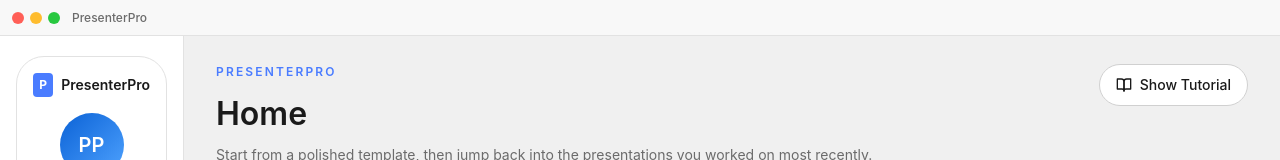
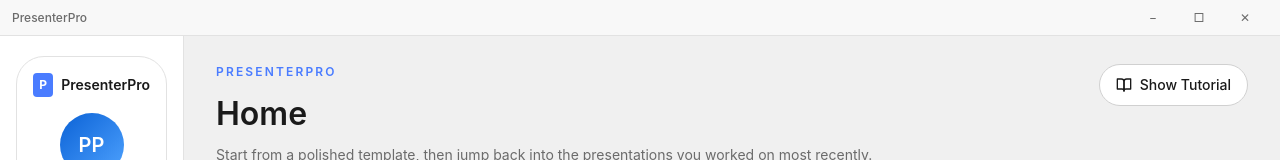
Before and after one commit to egsmitty/propres-v2, a React (Vite) app in the folder presenter-pro/: page / in a window 1280 px wide. Shown: the top 160 px of the page. Built offline with nearby package versions, Linux system fonts and the light colour scheme.

Commit message:
feat: platform-aware title bar window controls
Detects macOS vs Windows via process.platform (exposed through
contextBridge). macOS keeps traffic lights on the left; Windows
renders − □ × buttons on the right with native sizing and red
close hover.

```diff
--- a/presenter-pro/electron/preload/index.js
+++ b/presenter-pro/electron/preload/index.js
@@ -57,6 +57,7 @@ contextBridge.exposeInMainWorld('electronAPI', {
   windowMaximize: () => ipcRenderer.invoke('window:maximize'),
 
   // System
+  platform: process.platform,
   getSettings: () => ipcRenderer.invoke('settings:getAll'),
   setSetting: (key, value) => ipcRenderer.invoke('settings:set', key, value),
   getProfile: () => ipcRenderer.invoke('system:getProfile'),
--- a/presenter-pro/src/components/layout/TitleBar.jsx
+++ b/presenter-pro/src/components/layout/TitleBar.jsx
@@ -75,6 +75,8 @@ export default function TitleBar() {
     if (e.key === 'Escape') setRenaming(false)
   }
 
+  const isMac = window.electronAPI?.platform === 'darwin'
+
   return (
     <div
       className="flex items-center h-9 px-3 shrink-0"
@@ -84,12 +86,14 @@ export default function TitleBar() {
         WebkitAppRegion: 'drag',
       }}
     >
-      {/* Window controls */}
-      <div className="flex items-center gap-1.5 mr-3" style={{ WebkitAppRegion: 'no-drag' }}>
-        <button onClick={handleClose} className="w-3 h-3 rounded-full" style={{ background: '#ff5f57' }} title="Close" />
-        <button onClick={handleMinimize} className="w-3 h-3 rounded-full" style={{ background: '#febc2e' }} title="Minimize" />
-        <button onClick={handleMaximize} className="w-3 h-3 rounded-full" style={{ background: '#28c840' }} title="Maximize" />
-      </div>
+      {/* macOS traffic lights — left side */}
+      {isMac && (
+        <div className="flex items-center gap-1.5 mr-3" style={{ WebkitAppRegion: 'no-drag' }}>
+          <button onClick={handleClose} className="w-3 h-3 rounded-full" style={{ background: '#ff5f57' }} title="Close" />
+          <button onClick={handleMinimize} className="w-3 h-3 rounded-full" style={{ background: '#febc2e' }} title="Minimize" />
+          <button onClick={handleMaximize} className="w-3 h-3 rounded-full" style={{ background: '#28c840' }} title="Maximize" />
+        </div>
+      )}
 
       {/* Back button */}
       {currentView === 'editor' && (
@@ -150,6 +154,36 @@ export default function TitleBar() {
           )}
         </>
       )}
+
+      {/* Windows controls — right side */}
+      {!isMac && (
+        <div className="flex items-center ml-auto" style={{ WebkitAppRegion: 'no-drag' }}>
+          <WinButton onClick={handleMinimize} title="Minimize">&#x2212;</WinButton>
+          <WinButton onClick={handleMaximize} title="Maximize">&#x25A1;</WinButton>
+          <WinButton onClick={handleClose} title="Close" danger>&#x2715;</WinButton>
+        </div>
+      )}
     </div>
   )
 }
+
+function WinButton({ onClick, title, danger, children }) {
+  return (
+    <button
+      onClick={onClick}
+      title={title}
+      className="flex items-center justify-center text-xs"
+      style={{ width: 46, height: 36, color: 'var(--text-secondary)', background: 'transparent', border: 'none' }}
+      onMouseEnter={(e) => {
+        e.currentTarget.style.background = danger ? '#c42b1c' : 'var(--bg-hover)'
+        e.currentTarget.style.color = danger ? '#fff' : 'var(--text-primary)'
+      }}
+      onMouseLeave={(e) => {
+        e.currentTarget.style.background = 'transparent'
+        e.currentTarget.style.color = 'var(--text-secondary)'
+      }}
+    >
+      {children}
+    </button>
+  )
+}
```
Also changed, not shown: 1 other file (tests, documents, lock files or other folders).
